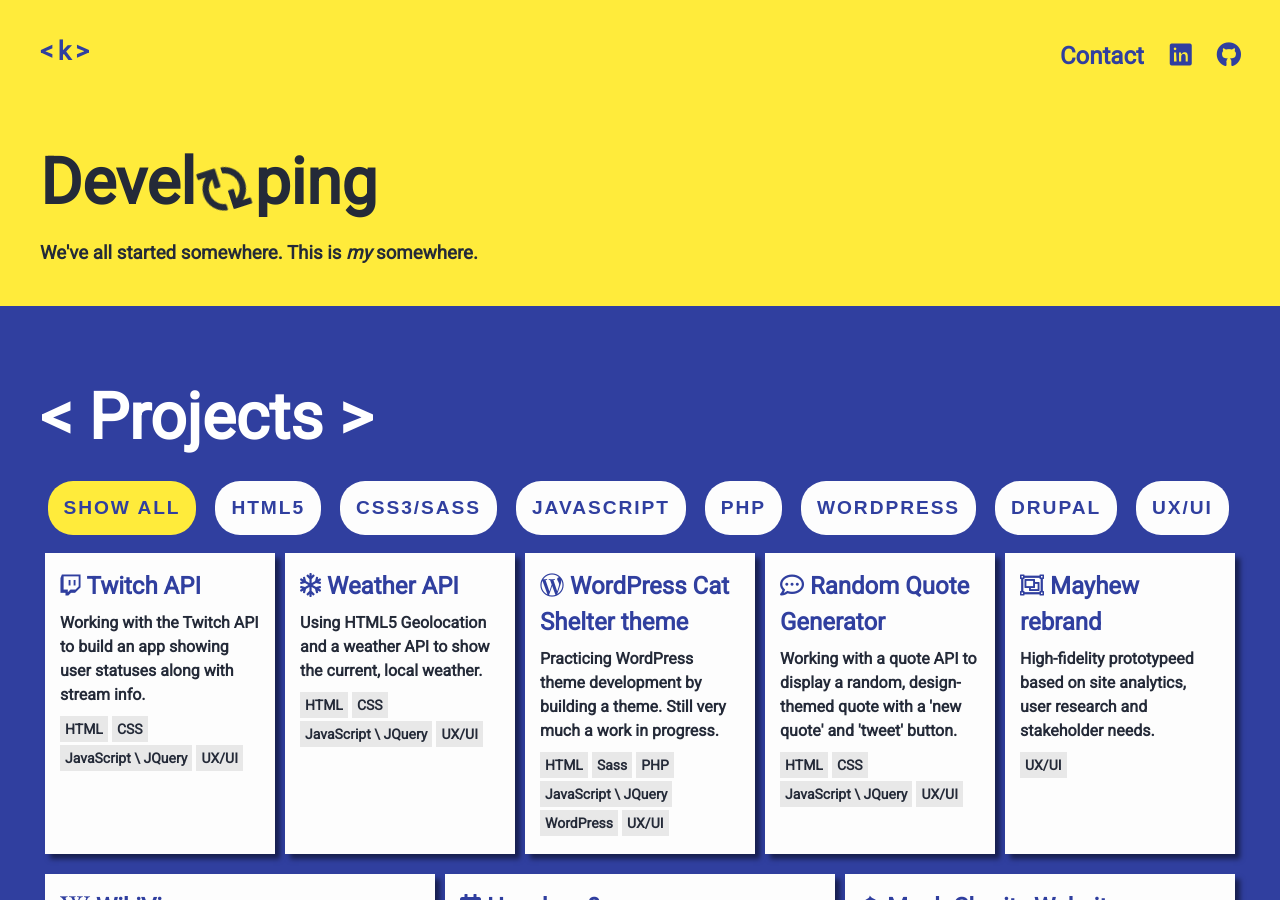
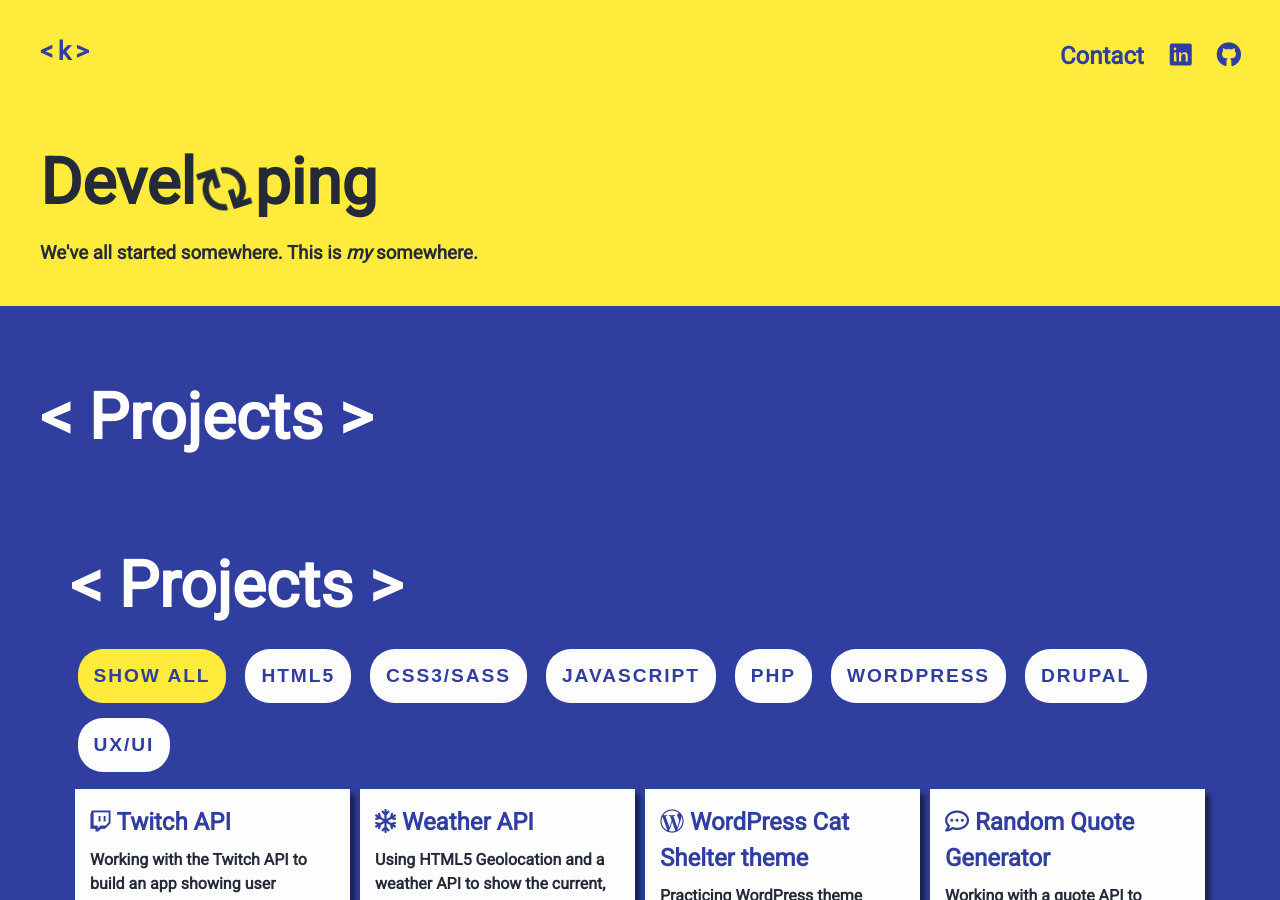
Before and after one commit to krisztin/krisztin.github.io, a Jekyll site: the page built from index.md, in a window 1280 px wide and 900 px high. Built offline with Jekyll 4.4.1, drawn with Linux system fonts in a browser that asks for light colours; nearby versions of some CDN libraries.

Commit message:
wrapping

```diff
--- a/_includes/home-projects.html
+++ b/_includes/home-projects.html
@@ -1,3 +1,5 @@
+<div class="pad-tb-4 wrapper">
+    <h2 class="text-jumbo">&#60; Projects &#62;</h2>
   <div id="buttons" class="btn-container">
     <button class="btn active btn-light" onclick="filterSelection('all')"> Show all</button>
     <button class="btn btn-light" onclick="filterSelection('html')"> HTML5</button>
@@ -136,6 +138,7 @@
       <i class="fab fa-github"></i> More on Github
     </a>
   </footer>
+</div>
 
 
 <script>
```
Lines whose indentation alone changed are shown as unchanged.
